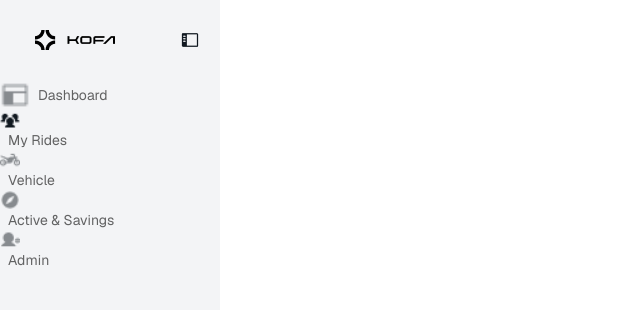
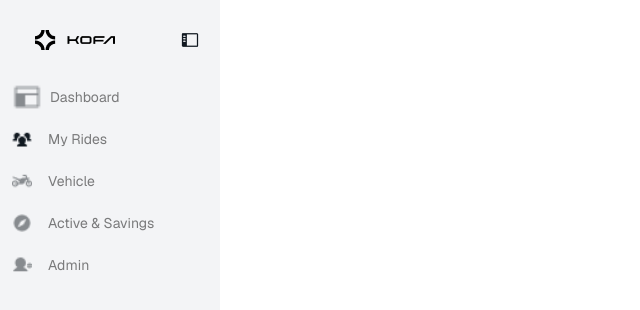
Before and after one commit to victor-kofa/ui-dashboard, a Next.js app: page /featured/sidebar in a window 1280 px wide. Shown: the top 310 px of the page, without its empty margins (0-640 px from the left). Built offline with nearby package versions, Linux system fonts and the light colour scheme.

Commit message:
add dashboard-2 sidebar style

```diff
--- a/app/globals.css
+++ b/app/globals.css
@@ -133,11 +133,11 @@
 }
 
 /* Sidebar Links Style */
-/* @layer sidebar {
+@layer sidebar {
   .sidebarLinks {
-    @apply hover:bg-gray-200  flex justify-start items-center hover:text-black rounded-md p-2 py-2 hover:transition hover:duration-300 hover:ease-in-out;
+    @apply flex items-center gap-[8px] w-[190px] h-[34px] opacity-[1px] rounded-md pt-[8px] pr-[12px] pb-[8px] pl-[12px] hover:bg-gray-100 text-black/50 font-normal hover:text-black/90 hover:transition hover:duration-500 p-2 py-2 hover:ease-in-out;
   }
-} */
+}
 
 /* Main Dashboard */
 .mainDashboard {
@@ -164,9 +164,9 @@
 
 /* Navbar */
 .navbar {
-  width: 1292px;
+  /* width: 1292px; */
   height: 64px;
-  left: 220px;
+  /* left: 220px; */
   opacity: 1;
   border: #f4f5f5;
   border-bottom-width: 5px;
@@ -190,13 +190,14 @@
   opacity: 1;
 }
 
+/* Sidebar Box/Border */
 .sidebarBox {
   width: 190px;
   height: 178px;
   top: 68px;
   left: 15px;
   right: 15px;
-  gap: 2;
+  gap: 2px;
   opacity: 1px;
 }
 
@@ -509,3 +510,14 @@
   opacity: 1;
   gap: 2;
 }
+
+/* ===================== */
+/* Sidebar 2 */
+/* ====================== */
+
+/* Sidebar Links Style */
+@layer sidebar2 {
+  .sidebarLinks2 {
+    @apply flex items-center gap-[8px] w-[190px] h-[34px] opacity-[1px] rounded-md pt-[8px] pr-[12px] pb-[8px] pl-[12px] hover:bg-amber-500 text-black/50 font-normal hover:text-black/90 hover:transition hover:duration-500 p-2 py-2 hover:ease-in-out;
+  }
+}
```
